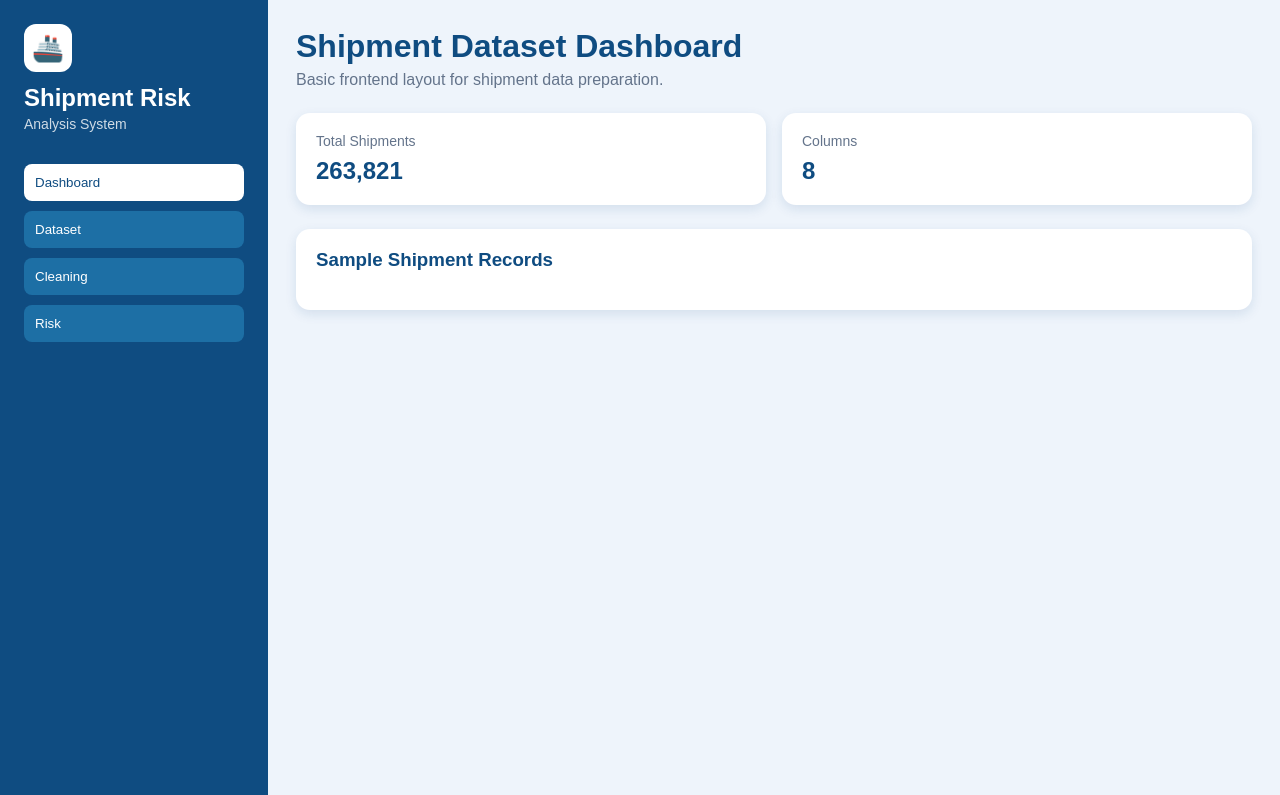
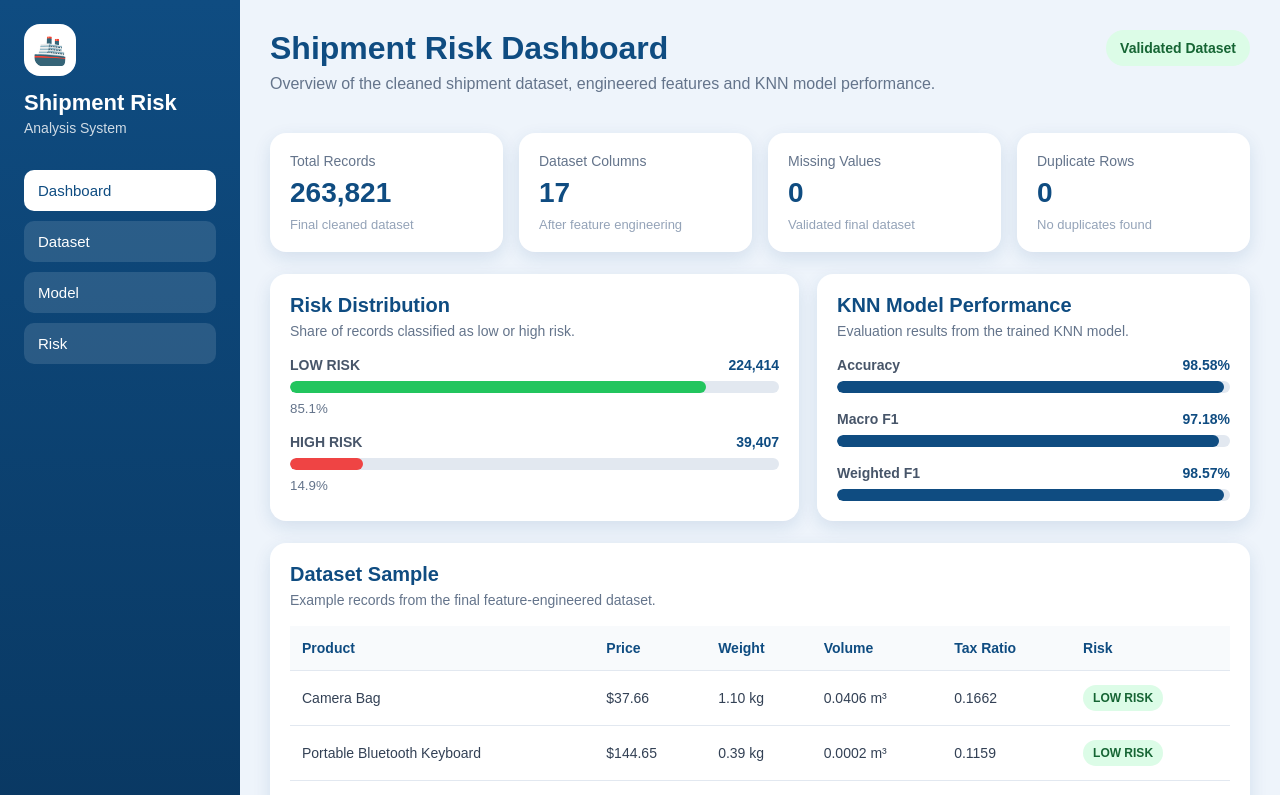
Before and after one commit to LauraSherifi/import-risk-analysis-system, a React (Vite) app in the folder frontend/: page / in a window 1280 px wide. Shown: the top 795 px of the page. Built offline with nearby package versions, Linux system fonts and the light colour scheme.

Commit message:
Improve dashboard statistics and dataset overview

```diff
--- a/frontend/src/App.css
+++ b/frontend/src/App.css
@@ -1,3 +1,7 @@
+* {
+  box-sizing: border-box;
+}
+
 body {
   margin: 0;
   font-family: Arial, sans-serif;
@@ -11,27 +15,28 @@ body {
 }
 
 .sidebar {
-  width: 220px;
-  background: #0f4c81;
+  width: 240px;
+  background: linear-gradient(180deg, #0f4c81, #08345c);
   color: white;
   padding: 24px;
 }
 
 .logo {
-  width: 48px;
-  height: 48px;
+  width: 52px;
+  height: 52px;
   background: white;
   color: #0f4c81;
   display: flex;
   align-items: center;
   justify-content: center;
-  border-radius: 12px;
-  font-size: 26px;
-  margin-bottom: 12px;
+  border-radius: 16px;
+  font-size: 28px;
+  margin-bottom: 14px;
 }
 
 .sidebar h2 {
   margin: 0;
+  font-size: 22px;
 }
 
 .sidebar p {
@@ -41,20 +46,21 @@ body {
 }
 
 nav {
-  margin-top: 32px;
+  margin-top: 34px;
   display: flex;
   flex-direction: column;
   gap: 10px;
 }
 
 nav button {
-  padding: 11px;
+  padding: 12px 14px;
   border: none;
-  border-radius: 8px;
-  background: #1d6fa5;
+  border-radius: 10px;
+  background: rgba(255, 255, 255, 0.12);
   color: white;
   text-align: left;
   cursor: pointer;
+  font-size: 15px;
 }
 
 nav button.active,
@@ -65,32 +71,53 @@ nav button:hover {
 
 .main {
   flex: 1;
-  padding: 28px;
+  padding: 30px;
+  overflow-x: hidden;
 }
 
-header h1 {
+.page-header {
+  display: flex;
+  align-items: flex-start;
+  justify-content: space-between;
+  gap: 20px;
+  margin-bottom: 24px;
+}
+
+.page-header h1 {
   margin: 0;
   color: #0f4c81;
+  font-size: 32px;
 }
 
-header p {
-  margin-top: 6px;
+.page-header p {
+  margin-top: 8px;
   color: #64748b;
+  max-width: 720px;
+}
+
+.status-pill {
+  background: #dcfce7;
+  color: #166534;
+  padding: 10px 14px;
+  border-radius: 999px;
+  font-weight: 700;
+  font-size: 14px;
+  white-space: nowrap;
 }
 
 .cards {
   display: grid;
-  grid-template-columns: repeat(2, 1fr);
+  grid-template-columns: repeat(4, 1fr);
   gap: 16px;
-  margin: 24px 0;
+  margin-bottom: 22px;
 }
 
 .card,
 .panel {
   background: white;
   padding: 20px;
-  border-radius: 14px;
-  box-shadow: 0 4px 12px rgba(15, 76, 129, 0.12);
+  border-radius: 16px;
+  box-shadow: 0 6px 18px rgba(15, 76, 129, 0.12);
 }
 
 .card span {
@@ -102,24 +129,181 @@ header p {
 
 .card strong {
   color: #0f4c81;
-  font-size: 24px;
+  font-size: 28px;
+}
+
+.card p {
+  margin: 8px 0 0;
+  color: #94a3b8;
+  font-size: 13px;
+}
+
+.dashboard-grid {
+  display: grid;
+  grid-template-columns: 1.1fr 0.9fr;
+  gap: 18px;
+  margin-bottom: 22px;
+}
+
+.panel-header {
+  display: flex;
+  justify-content: space-between;
+  gap: 16px;
+  margin-bottom: 18px;
 }
 
 .panel h3 {
-  margin-top: 0;
+  margin: 0;
+  color: #0f4c81;
+  font-size: 20px;
+}
+
+.panel p {
+  margin: 6px 0 0;
+  color: #64748b;
+  font-size: 14px;
+}
+
+.risk-chart,
+.metric-chart {
+  display: flex;
+  flex-direction: column;
+  gap: 18px;
+}
+
+.risk-row,
+.metric-row {
+  display: flex;
+  flex-direction: column;
+  gap: 8px;
+}
+
+.risk-label,
+.metric-title {
+  display: flex;
+  justify-content: space-between;
+  gap: 12px;
+  font-size: 14px;
+}
+
+.risk-label span,
+.metric-title span {
+  color: #475569;
+  font-weight: 700;
+}
+
+.risk-label strong,
+.metric-title strong {
   color: #0f4c81;
 }
 
-@media (max-width: 900px) {
+.bar-track {
+  width: 100%;
+  height: 12px;
+  background: #e2e8f0;
+  border-radius: 999px;
+  overflow: hidden;
+}
+
+.bar-fill {
+  height: 100%;
+  border-radius: 999px;
+}
+
+.low-risk {
+  background: #22c55e;
+}
+
+.high-risk {
+  background: #ef4444;
+}
+
+.model-score {
+  background: #0f4c81;
+}
+
+.risk-row small {
+  color: #64748b;
+}
+
+.table-panel {
+  margin-top: 0;
+}
+
+.table-wrapper {
+  width: 100%;
+  overflow-x: auto;
+}
+
+table {
+  width: 100%;
+  border-collapse: collapse;
+  min-width: 760px;
+}
+
+th,
+td {
+  padding: 14px 12px;
+  text-align: left;
+  border-bottom: 1px solid #e2e8f0;
+  font-size: 14px;
+}
+
+th {
+  color: #0f4c81;
+  background: #f8fafc;
+}
+
+td {
+  color: #334155;
+}
+
+.risk-badge {
+  display: inline-block;
+  padding: 6px 10px;
+  border-radius: 999px;
+  font-size: 12px;
+  font-weight: 700;
+}
+
+.badge-low {
+  background: #dcfce7;
+  color: #166534;
+}
+
+.badge-high {
+  background: #fee2e2;
+  color: #991b1b;
+}
+
+@media (max-width: 1100px) {
+  .cards {
+    grid-template-columns: repeat(2, 1fr);
+  }
+
+  .dashboard-grid {
+    grid-template-columns: 1fr;
+  }
+}
+
+@media (max-width: 800px) {
   .app {
     flex-direction: column;
   }
 
   .sidebar {
-    width: auto;
+    width: 100%;
+  }
+
+  .page-header {
+    flex-direction: column;
   }
 
   .cards {
     grid-template-columns: 1fr;
   }
+
+  .main {
+    padding: 22px;
+  }
 }
--- a/frontend/src/App.jsx
+++ b/frontend/src/App.jsx
@@ -1,4 +1,65 @@
 import "./App.css";
+
+const overviewCards = [
+  { label: "Total Records", value: "263,821", note: "Final cleaned dataset" },
+  { label: "Dataset Columns", value: "17", note: "After feature engineering" },
+  { label: "Missing Values", value: "0", note: "Validated final dataset" },
+  { label: "Duplicate Rows", value: "0", note: "No duplicates found" },
+];
+
+const riskData = [
+  { label: "LOW RISK", value: 224414, percentage: 85.1 },
+  { label: "HIGH RISK", value: 39407, percentage: 14.9 },
+];
+
+const modelMetrics = [
+  { label: "Accuracy", value: 98.58 },
+  { label: "Macro F1", value: 97.18 },
+  { label: "Weighted F1", value: 98.57 },
+];
+
+const sampleRows = [
+  {
+    product: "Camera Bag",
+    price: "$37.66",
+    weight: "1.10 kg",
+    volume: "0.0406 m³",
+    taxRatio: "0.1662",
+    risk: "LOW RISK",
+  },
+  {
+    product: "Portable Bluetooth Keyboard",
+    price: "$144.65",
+    weight: "0.39 kg",
+    volume: "0.0002 m³",
+    taxRatio: "0.1159",
+    risk: "LOW RISK",
+  },
+  {
+    product: "Large Flat Rate Box",
+    price: "$38.57",
+    weight: "0.97 kg",
+    volume: "0.1521 m³",
+    taxRatio: "0.1789",
+    risk: "LOW RISK",
+  },
+  {
+    product: "Ceramic Tiles",
+    price: "$10.34",
+    weight: "6.22 kg",
+    volume: "0.0027 m³",
+    taxRatio: "0.1547",
+    risk: "LOW RISK",
+  },
+  {
+    product: "Garden Hose",
+    price: "$21.63",
+    weight: "1.18 kg",
+    volume: "0.6237 m³",
+    taxRatio: "0.0643",
+    risk: "HIGH RISK",
+  },
+];
 
 function App() {
   return (
@@ -11,34 +72,133 @@ function App() {
         <nav>
           <button className="active">Dashboard</button>
           <button>Dataset</button>
-          <button>Cleaning</button>
+          <button>Model</button>
           <button>Risk</button>
         </nav>
       </aside>
 
       <main className="main">
-        <header>
-          <h1>Shipment Dataset Dashboard</h1>
-          <p>Basic frontend layout for shipment data preparation.</p>
+        <header className="page-header">
+          <div>
+            <h1>Shipment Risk Dashboard</h1>
+            <p>
+              Overview of the cleaned shipment dataset, engineered features and
+              KNN model performance.
+            </p>
+          </div>
+
+          <div className="status-pill">Validated Dataset</div>
         </header>
 
         <section className="cards">
-          <div className="card">
-            <span>Total Shipments</span>
-            <strong>263,821</strong>
+          {overviewCards.map((card) => (
+            <div className="card" key={card.label}>
+              <span>{card.label}</span>
+              <strong>{card.value}</strong>
+              <p>{card.note}</p>
+            </div>
+          ))}
+        </section>
+
+        <section className="dashboard-grid">
+          <div className="panel">
+            <div className="panel-header">
+              <div>
+                <h3>Risk Distribution</h3>
+                <p>Share of records classified as low or high risk.</p>
+              </div>
+            </div>
+
+            <div className="risk-chart">
+              {riskData.map((item) => (
+                <div className="risk-row" key={item.label}>
+                  <div className="risk-label">
+                    <span>{item.label}</span>
+                    <strong>{item.value.toLocaleString()}</strong>
+                  </div>
+                  <div className="bar-track">
+                    <div
+                      className={`bar-fill ${
+                        item.label === "HIGH RISK" ? "high-risk" : "low-risk"
+                      }`}
+                      style={{ width: `${item.percentage}%` }}
+                    />
+                  </div>
+                  <small>{item.percentage}%</small>
+                </div>
+              ))}
+            </div>
           </div>
 
-          <div className="card">
-            <span>Columns</span>
-            <strong>8</strong>
+          <div className="panel">
+            <div className="panel-header">
+              <div>
+                <h3>KNN Model Performance</h3>
+                <p>Evaluation results from the trained KNN model.</p>
+              </div>
+            </div>
+
+            <div className="metric-chart">
+              {modelMetrics.map((metric) => (
+                <div className="metric-row" key={metric.label}>
+                  <div className="metric-title">
+                    <span>{metric.label}</span>
+                    <strong>{metric.value}%</strong>
+                  </div>
+                  <div className="bar-track">
+                    <div
+                      className="bar-fill model-score"
+                      style={{ width: `${metric.value}%` }}
+                    />
+                  </div>
+                </div>
+              ))}
+            </div>
+          </div>
+        </section>
+
+        <section className="panel table-panel">
+          <div className="panel-header">
+            <div>
+              <h3>Dataset Sample</h3>
+              <p>Example records from the final feature-engineered dataset.</p>
+            </div>
           </div>
 
-        </section>
-
-        <section className="panel">
-          <h3>Sample Shipment Records</h3>
-
-
+          <div className="table-wrapper">
+            <table>
+              <thead>
+                <tr>
+                  <th>Product</th>
+                  <th>Price</th>
+                  <th>Weight</th>
+                  <th>Volume</th>
+                  <th>Tax Ratio</th>
+                  <th>Risk</th>
+                </tr>
+              </thead>
+              <tbody>
+                {sampleRows.map((row) => (
+                  <tr key={`${row.product}-${row.taxRatio}`}>
+                    <td>{row.product}</td>
+                    <td>{row.price}</td>
+                    <td>{row.weight}</td>
+                    <td>{row.volume}</td>
+                    <td>{row.taxRatio}</td>
+                    <td>
+                      <span
+                        className={`risk-badge ${
+                          row.risk === "HIGH RISK" ? "badge-high" : "badge-low"
+                        }`}
+                      >
+                        {row.risk}
+                      </span>
+                    </td>
+                  </tr>
+                ))}
+              </tbody>
+            </table>
+          </div>
         </section>
       </main>
     </div>
```
